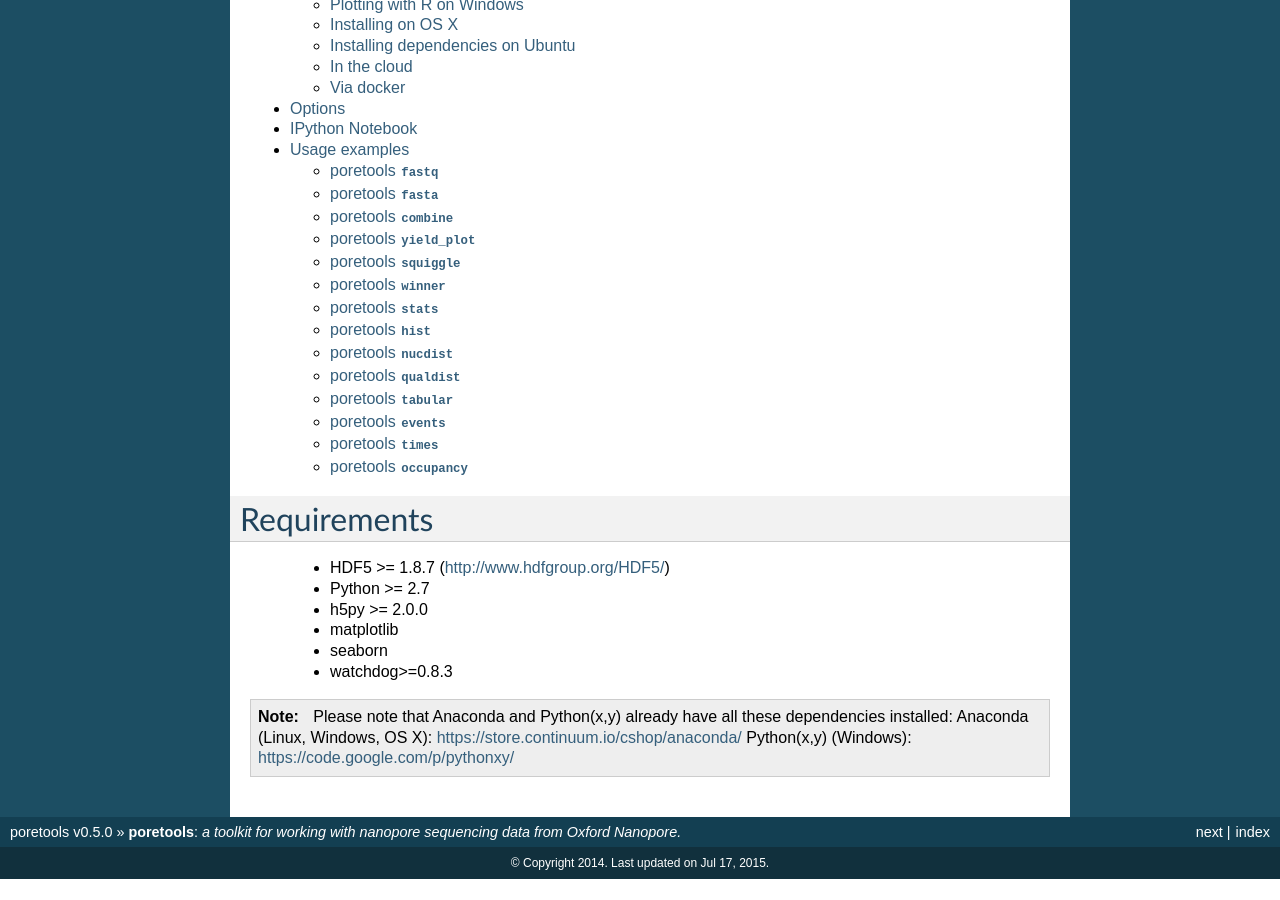
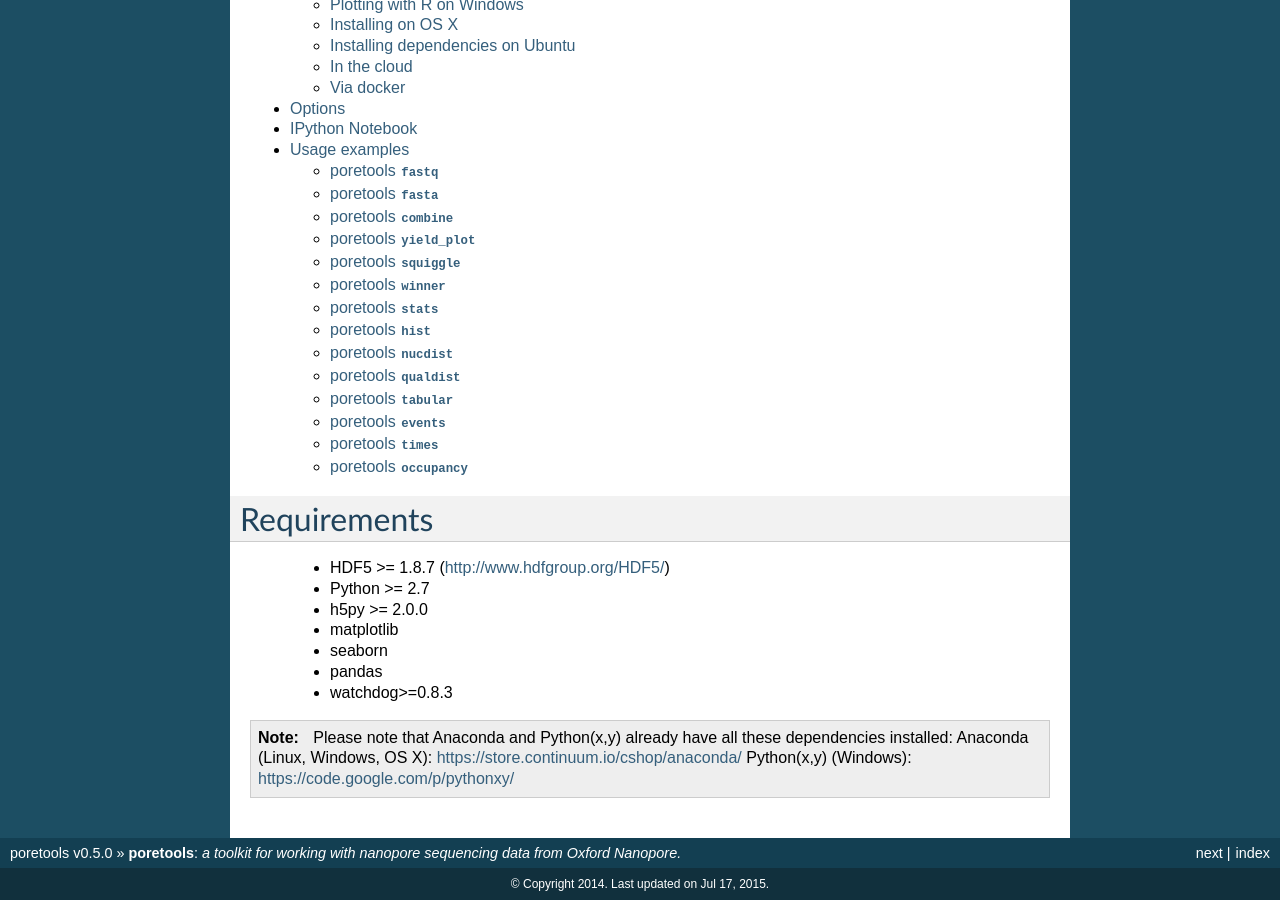
Before and after one commit to arq5x/poretools, a Sphinx documentation site: the page built from docs/index.rst, in a window 1280 px wide and 900 px high, scrolled down 780 px. Built offline with Sphinx 7.4.7, drawn with Linux system fonts in a browser that asks for light colours; formulas are drawn with MathJax 3; before the commit the page ends 1659 px from its top, so only the background shows below that.

Commit message:
add pandas to reqs

```diff
--- a/docs/index.rst
+++ b/docs/index.rst
@@ -53,6 +53,7 @@ Requirements
   - h5py >= 2.0.0
   - matplotlib
   - seaborn
+  - pandas
   - watchdog>=0.8.3
 
 .. note::
--- a/requirements.txt
+++ b/requirements.txt
@@ -2,3 +2,4 @@ h5py>=2.0.0
 matplotlib
 seaborn
 watchdog>=0.8.3
+pandas
```
Also changed, not shown: README.md (+1 -0 lines).
